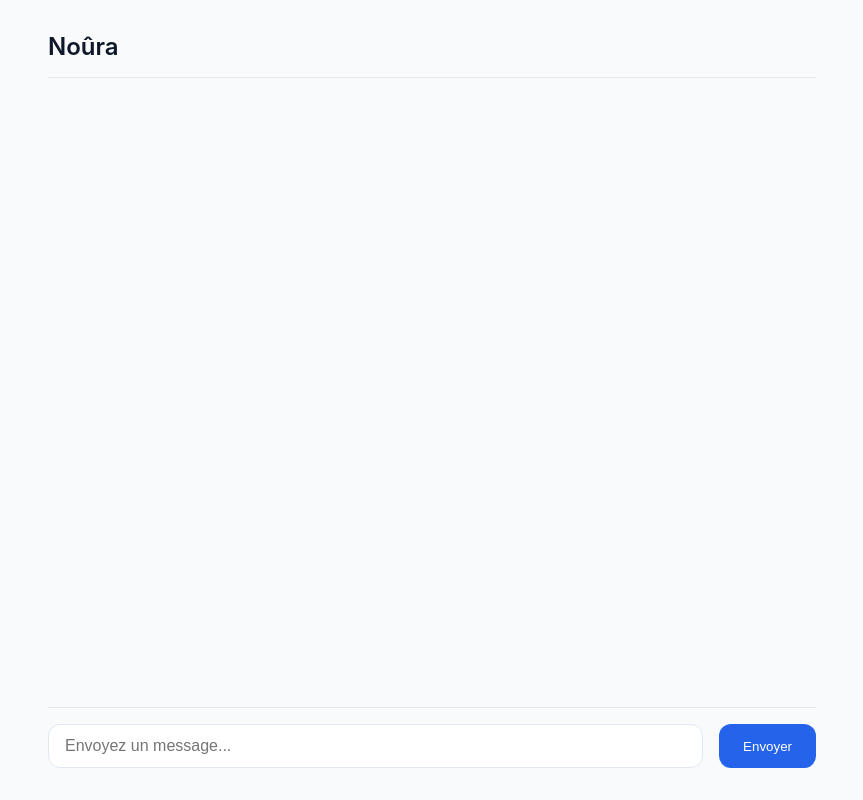
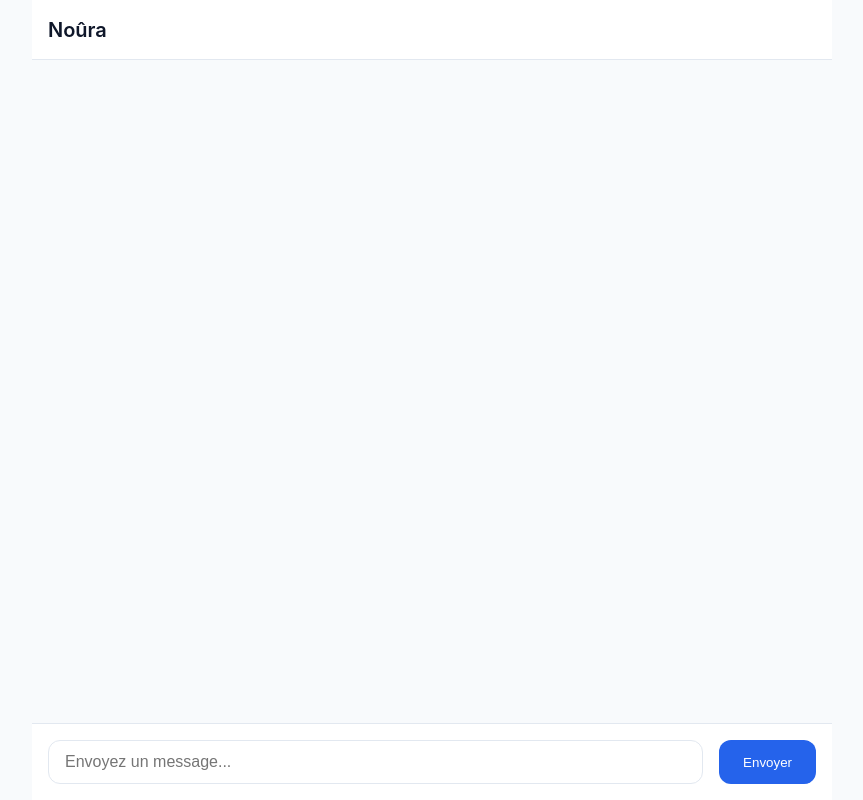
Before and after one commit to AetherSwapProtocol/AetherSwapProtocol.github.io, a plain HTML site: page web.html in a window 1280 px wide. Shown: the whole page, without its empty margins (208-1071 px from the left). Drawn offline with Linux system fonts and the light colour scheme.

Commit message:
Update web.html

```diff
--- a/web.html
+++ b/web.html
@@ -16,6 +16,8 @@
       --shadow: 0 1px 3px rgba(0,0,0,0.1), 0 1px 2px rgba(0,0,0,0.06);
       --radius: 12px;
       --spacing: 16px;
+      --header-height: 60px;
+      --footer-height: 80px;
     }
 
     @media (prefers-color-scheme: dark) {
@@ -50,25 +52,32 @@
       max-width: 800px;
       margin: 0 auto;
       width: 100%;
-      padding: var(--spacing);
     }
 
     #header {
-      padding: var(--spacing) 0;
+      height: var(--header-height);
+      display: flex;
+      align-items: center;
+      padding: 0 var(--spacing);
       border-bottom: 1px solid var(--border);
-      margin-bottom: var(--spacing);
+      background: var(--surface);
+      position: sticky;
+      top: 0;
+      z-index: 100;
     }
 
     #header h1 {
-      font-size: 1.5rem;
+      font-size: 1.25rem;
       font-weight: 600;
     }
 
     #chat-container {
       flex: 1;
       overflow-y: auto;
-      padding: var(--spacing) 0;
+      padding: var(--spacing);
       scroll-behavior: smooth;
+      margin-top: 0;
+      margin-bottom: 0;
     }
 
     .message {
@@ -112,8 +121,12 @@
     #input-container {
       display: flex;
       gap: var(--spacing);
-      padding: var(--spacing) 0;
+      padding: var(--spacing);
       border-top: 1px solid var(--border);
+      background: var(--surface);
+      position: sticky;
+      bottom: 0;
+      z-index: 100;
     }
 
     #input {
@@ -361,9 +374,6 @@
     // Initialiser l'application
     document.addEventListener('DOMContentLoaded', () => {
       const chat = new ChatUI();
-
-      // Option: Activer la synthèse vocale
-      // chat.speak("Bienvenue sur Noûra. Comment puis-je vous aider ?");
     });
   </script>
 </body>
```
